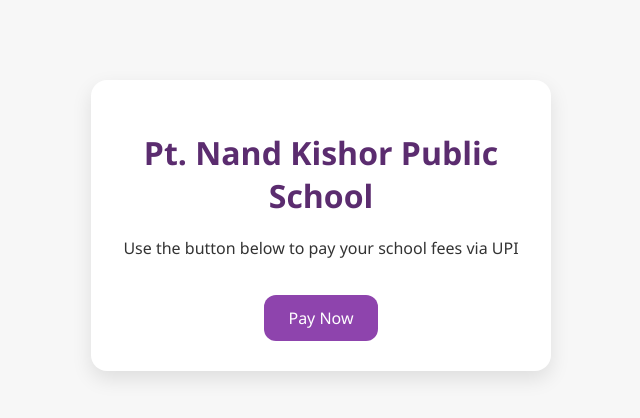
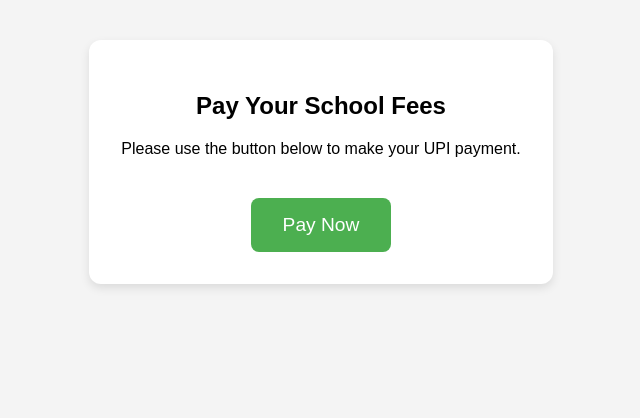
Before and after one commit to nkps-2004/Payment-Gateway, a plain HTML site: page index.html in a window 1280 px wide. Shown: the whole page, without its empty margins (319-959 px from the left). Drawn offline with Linux system fonts and the light colour scheme.

Commit message:
Update index.html

```diff
--- a/index.html
+++ b/index.html
@@ -1,33 +1,81 @@
 <!DOCTYPE html>
 <html lang="en">
 <head>
-  <meta charset="UTF-8">
-  <meta name="viewport" content="width=device-width, initial-scale=1">
-  <title>UPI Payment Page</title>
-  <link rel="stylesheet" href="style.css">
-</head>
-<body>
-  <div class="container">
-    <h1>Pt. Nand Kishor Public School</h1>
-    <p>Use the button below to pay your school fees via UPI</p>
-    <a id="upi-link" class="pay-button">Pay Now</a>
-  </div>
+  <meta charset="UTF-8" />
+  <meta name="viewport" content="width=device-width, initial-scale=1.0" />
 
-  <div class="fallback" id="fallback" style="display: none;">
-    <h1>Open in Browser</h1>
-    <p>This page doesn't work properly inside this app.</p>
-    <button onclick="openInBrowser()">Tap to Open in Browser</button>
-  </div>
+  <!-- Force latest HTML every time -->
+  <meta http-equiv="Cache-Control" content="no-store, no-cache, must-revalidate" />
+  <meta http-equiv="Pragma" content="no-cache" />
+  <meta http-equiv="Expires" content="0" />
+
+  <title>Pay Fees - Pt. Nand Kishor Public School</title>
+
+  <style>
+    body {
+      font-family: sans-serif;
+      background: #f4f4f4;
+      text-align: center;
+      padding: 2rem;
+    }
+
+    .box {
+      background: white;
+      padding: 2rem;
+      border-radius: 12px;
+      box-shadow: 0 4px 10px rgba(0,0,0,0.1);
+      max-width: 400px;
+      margin: 0 auto;
+    }
+
+    .btn {
+      background-color: #4CAF50;
+      color: white;
+      padding: 1rem 2rem;
+      margin-top: 1.5rem;
+      text-decoration: none;
+      font-size: 1.2rem;
+      border-radius: 8px;
+      display: inline-block;
+    }
+
+    .warning {
+      color: red;
+      font-weight: bold;
+      margin-top: 1rem;
+    }
+  </style>
 
   <script>
-    const upiID = "9415705345@okbizaxis";
-    const businessName = "Pt. Nand Kishor Public School";
+    // Detect Telegram and show warning
+    window.onload = function() {
+      const isTelegram = navigator.userAgent.includes("Telegram");
 
-    // Set the UPI payment link dynamically
-    const upiLink = document.getElementById("upi-link");
-    upiLink.href = `upi://pay?pa=${encodeURIComponent(upiID)}&pn=${encodeURIComponent(businessName)}&cu=INR`;
+      if (isTelegram) {
+        document.getElementById("telegram-warning").style.display = "block";
+      }
+    };
   </script>
+</head>
 
-  <script src="script.js"></script>
+<body>
+  <div class="box">
+    <h2>Pay Your School Fees</h2>
+    <p>Please use the button below to make your UPI payment.</p>
+
+    <!-- UPI Button -->
+    <a
+      class="btn"
+      href="intent://pay?pa=yourupi@bank&pn=Pt.NandKishorSchool&mc=0000&tid=SchoolFees&tr=1234567890&tn=Fees%20Payment&am=1000&cu=INR#Intent;scheme=upi;end;"
+    >
+      Pay Now
+    </a>
+
+    <!-- Telegram warning -->
+    <p id="telegram-warning" class="warning" style="display: none;">
+      ⚠️ UPI may not work inside Telegram.
+      Please tap the 3-dot menu and choose “Open in Chrome” or another browser.
+    </p>
+  </div>
 </body>
 </html>
```
